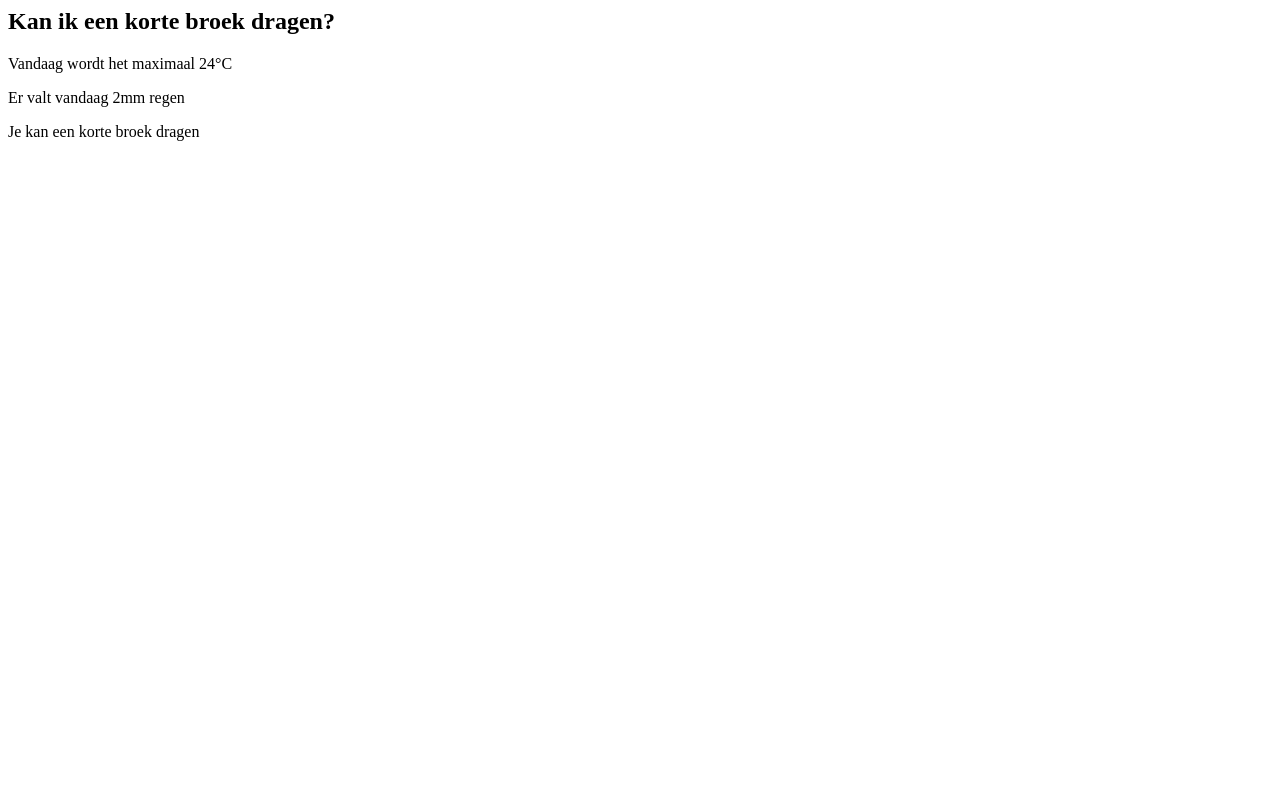
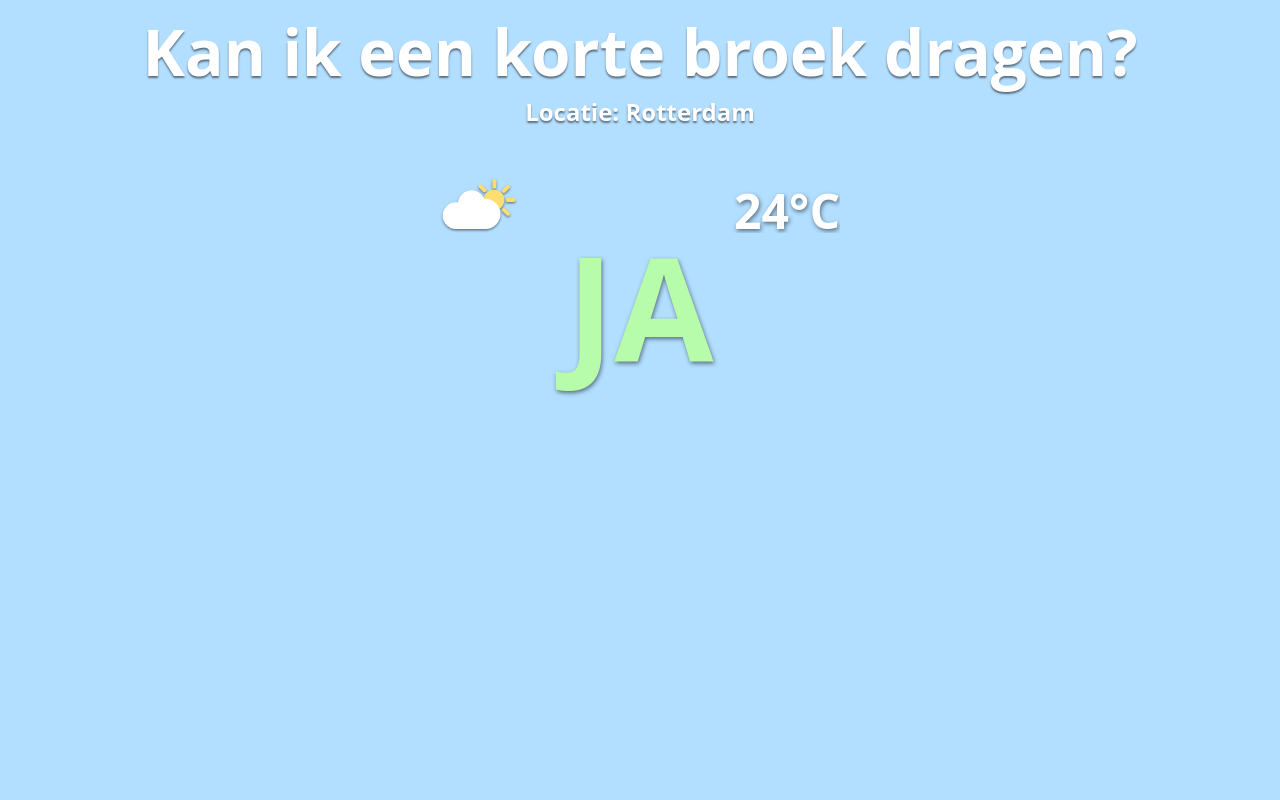
Before and after one commit to bart-rijnders/first-project, a Django app: page / in a window 1280 px wide. Run offline with Django 3.2, Linux system fonts and the light colour scheme.

Commit message:
Added images and style

```diff
--- /dev/null
+++ b/mysite/polls/static/polls/style.css
@@ -0,0 +1,63 @@
+body {
+	background-color: #B2DEFF;
+	font-family: 'Open Sans';
+	text-align: center;
+}
+
+h1 {
+	font-size: 64px;
+	color: white;
+	font-weight: 700;
+	text-shadow: 0px 2px 2px rgba(0,0,0,0.5);
+	margin: 0px;
+}
+
+h3 {
+	margin: 0px;
+	font-size: 24px;
+	color: white;
+	font-weight: 700;
+	text-shadow: 0px 2px 2px rgba(0,0,0,0.5);
+}
+
+#weer-data {
+	width: 400px;
+	margin: 0 auto;
+	margin-top: 50px;
+	overflow: auto;
+}
+
+#weer-data img, #weer-data p {
+	display: inline-block;
+	vertical-align: middle;
+	height: 55px;
+}
+
+#weer-data img {
+	float: left;
+}
+
+#weer-data p {
+	float: right;
+	font-size: 48px;
+	text-shadow: 1px 2px 4px rgba(0,0,0,0.5);
+	color: white;
+	font-weight: 700;
+	margin: 0px;
+}
+
+.antwoord {
+	font-size: 144px;
+	text-shadow: 1px 2px 4px rgba(0,0,0,0.5);
+	font-weight: 700;
+	line-height: 144px;
+	margin: 0px;
+}
+
+#ja {
+	color: #B6FCAA;
+}
+
+#nee {
+	color: #FCAAAA;
+}
--- a/mysite/polls/templates/polls/index.html
+++ b/mysite/polls/templates/polls/index.html
@@ -1,9 +1,22 @@
-<h2>Kan ik een korte broek dragen?</h2>
+<html>
+<head>
 
-<p>Vandaag wordt het maximaal {{graden}}°C</p>
-<p>Er valt vandaag {{regen}}mm regen</p>
+<link rel="stylesheet" type="text/css" href="static/polls/style.css" />
+
+</head>
+
+<body>
+
+<h1>Kan ik een korte broek dragen?</h1>
+<h3>Locatie: Rotterdam</h3>
+<div id='weer-data'>
+	<img src='static/polls/images/cloudy_and_sun_icon.png'>
+	<p>{{graden}}°C</p>
+</div>
 {% if graden > 23 and regen < 5 %}
-	<p>Je kan een korte broek dragen</p>
+	<p id='ja' class='antwoord'>JA</p>
 {% else %}
-	<p>Je kan geen korte broek dragen</p>
+	<p id='nee' class='antwoord'>NEE</p>
 {% endif %}
+</body>
+</html>
```
Also changed, not shown: mysite/polls/static/polls/images/cloudy_and_sun_icon.png (added), mysite/polls/static/polls/images/cloudy_and_sun_icon.svg (added), mysite/polls/static/polls/images/cloudy_and_sun_icon_shadow.svg (added), mysite/polls/static/polls/images/cloudy_icon.svg (added), mysite/polls/static/polls/images/rainy_icon.svg (added), mysite/polls/static/polls/images/sun_icon.svg (renamed from mysite/polls/templates/polls/images/sun_icon.svg), 1 other file.
